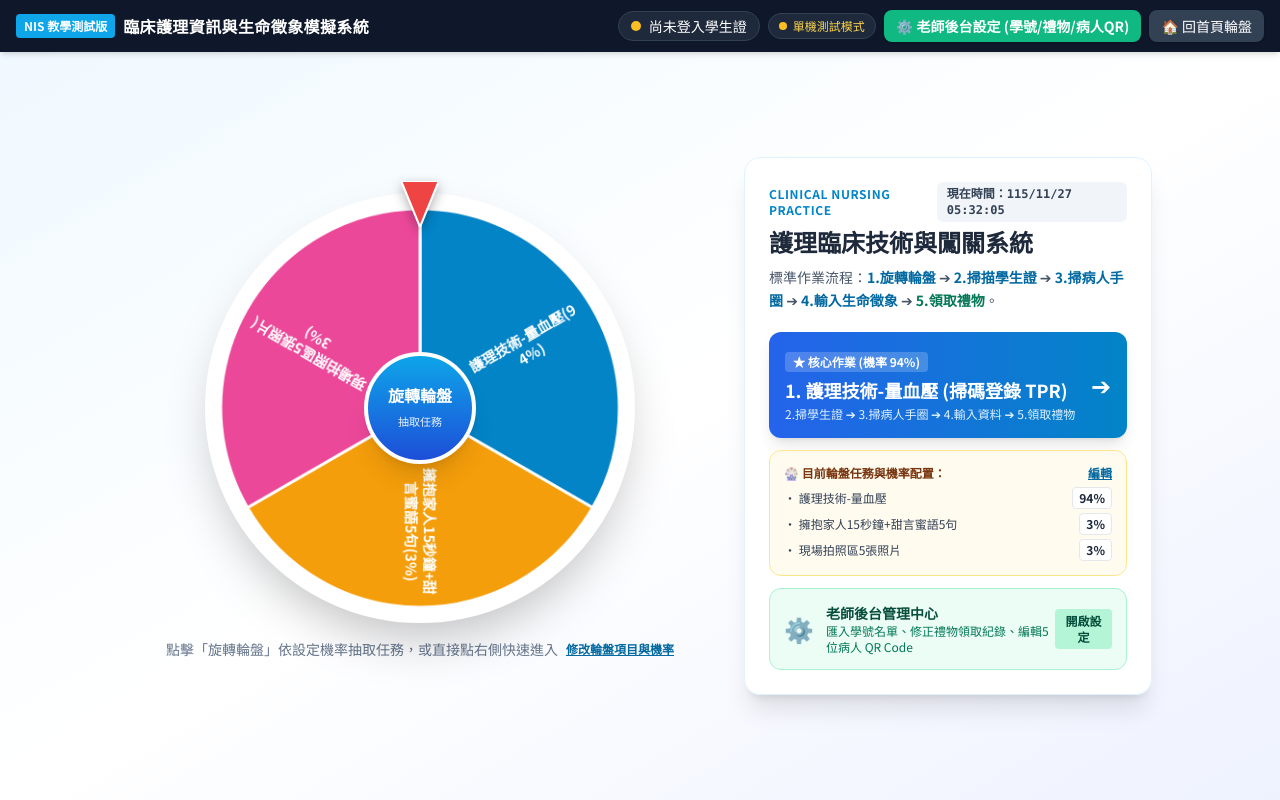
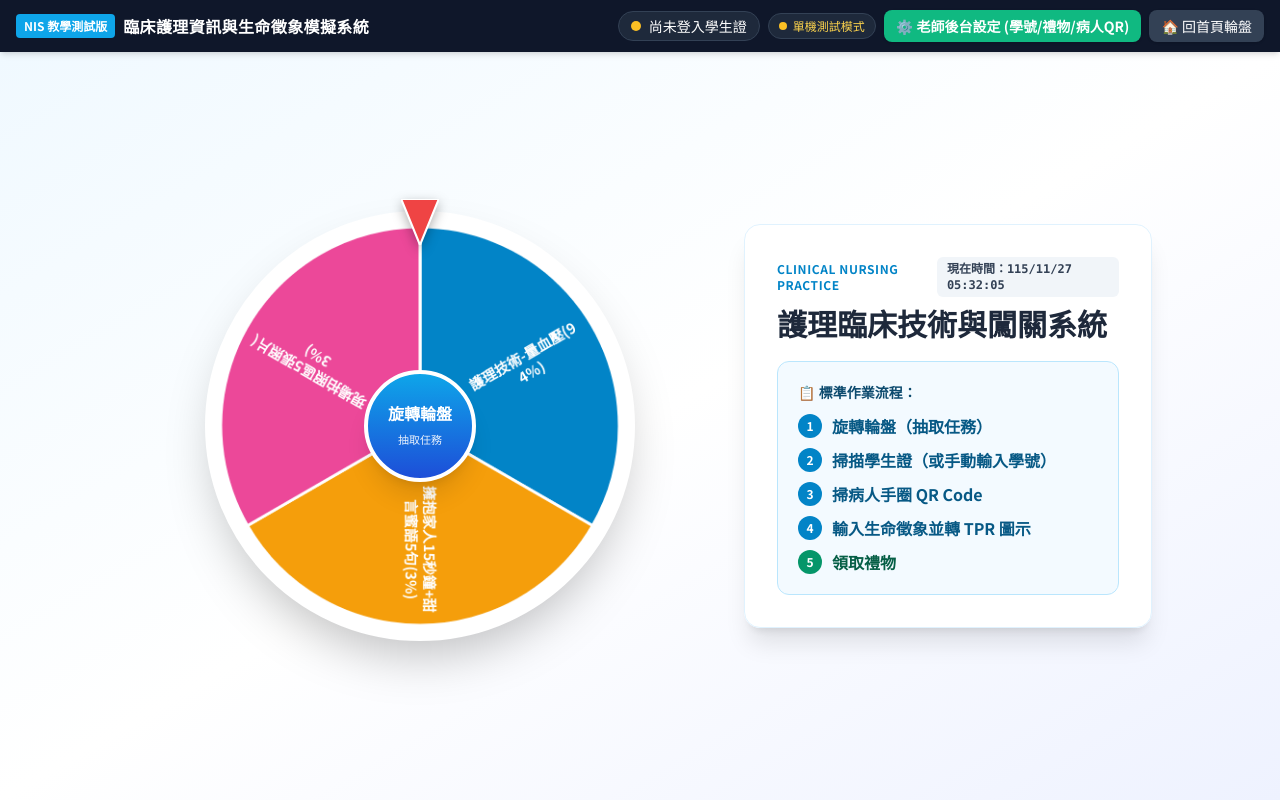
Before and after one commit to sjchen01-CHEN/nursing-tpr, a plain HTML site: page index.html in a window 1280 px wide. Drawn offline with nearby package versions, Linux system fonts and the light colour scheme.

Commit message:
Add files via upload

```diff
--- a/index.html
+++ b/index.html
@@ -121,55 +121,41 @@
                         <span class="text-[11px] font-normal opacity-90 mt-0.5">抽取任務</span>
                     </button>
                 </div>
-                <div class="mt-4 flex flex-wrap items-center justify-center gap-2">
-                    <p class="text-xs sm:text-sm text-slate-500">點擊「旋轉輪盤」依設定機率抽取任務，或直接點右側快速進入</p>
-                    <button onclick="openAdminModal('wheel')" class="text-xs text-sky-700 underline font-bold hover:text-sky-900">修改輪盤項目與機率</button>
-                </div>
             </div>
 
-            <!-- 右側：快速作業入口與目前設定說明 -->
-            <div class="lg:col-span-5 space-y-4">
-                <div class="bg-white/95 backdrop-blur rounded-2xl p-6 shadow-xl border border-sky-100">
-                    <div class="flex items-center justify-between mb-1">
+            <!-- 右側：僅保留標準作業流程 -->
+            <div class="lg:col-span-5">
+                <div class="bg-white/95 backdrop-blur rounded-2xl p-6 sm:p-8 shadow-xl border border-sky-100">
+                    <div class="flex items-center justify-between mb-2">
                         <span class="text-xs font-bold uppercase tracking-wider text-sky-600">Clinical Nursing Practice</span>
                         <span id="live-clock" class="text-xs font-mono bg-slate-100 text-slate-700 px-2.5 py-1 rounded-md font-bold"></span>
                     </div>
-                    <h2 class="text-2xl font-extrabold text-slate-800 mt-1">護理臨床技術與闖關系統</h2>
-                    <p class="text-sm text-slate-600 mt-2 leading-relaxed">
-                        標準作業流程：<span class="font-bold text-sky-700">1.旋轉輪盤</span> ➔ <span class="font-bold text-sky-700">2.掃描學生證</span> ➔ <span class="font-bold text-sky-700">3.掃病人手圈</span> ➔ <span class="font-bold text-sky-700">4.輸入生命徵象</span> ➔ <span class="font-bold text-emerald-700">5.領取禮物</span>。
-                    </p>
-
-                    <div class="mt-5 space-y-3">
-                        <!-- 主要功能入口 -->
-                        <button onclick="startNursingWorkflow()" class="w-full text-left p-4 rounded-xl bg-gradient-to-r from-blue-600 to-sky-600 hover:from-blue-700 hover:to-sky-700 active:scale-[0.99] text-white shadow-lg transition flex items-center justify-between group">
-                            <div>
-                                <div class="text-xs bg-white/20 inline-block px-2 py-0.5 rounded font-semibold mb-1">★ 核心作業 (機率 94%)</div>
-                                <div class="font-bold text-base sm:text-lg" id="home-main-task-title">1. 護理技術-量血壓 (掃碼登錄 TPR)</div>
-                                <div class="text-xs text-sky-100 mt-0.5">2.掃學生證 ➔ 3.掃病人手圈 ➔ 4.輸入資料 ➔ 5.領取禮物</div>
-                            </div>
-                            <span class="text-2xl group-hover:translate-x-1 transition">➔</span>
-                        </button>
-
-                        <!-- 輪盤其他獎項預覽 -->
-                        <div class="bg-amber-50/80 border border-amber-200 rounded-xl p-3.5 text-xs space-y-1.5">
-                            <div class="font-bold text-amber-900 flex items-center justify-between">
-                                <span>🎡 目前輪盤任務與機率配置：</span>
-                                <button onclick="openAdminModal('wheel')" class="text-sky-700 underline">編輯</button>
-                            </div>
-                            <ul id="home-wheel-summary" class="space-y-1 text-slate-700"></ul>
-                        </div>
-
-                        <!-- 老師後台快速入口 -->
-                        <button onclick="openAdminModal()" class="w-full p-3.5 rounded-xl bg-emerald-50 hover:bg-emerald-100 active:scale-[0.99] border border-emerald-200 text-emerald-900 transition flex items-center justify-between">
-                            <div class="flex items-center gap-3">
-                                <span class="text-2xl">⚙️</span>
-                                <div class="text-left">
-                                    <div class="font-bold text-sm">老師後台管理中心</div>
-                                    <div class="text-xs text-emerald-700">匯入學號名單、修正禮物領取紀錄、編輯5位病人 QR Code</div>
-                                </div>
-                            </div>
-                            <span class="text-xs font-bold bg-emerald-200/80 text-emerald-900 px-2.5 py-1 rounded">開啟設定</span>
-                        </button>
+                    <h2 class="text-2xl sm:text-3xl font-extrabold text-slate-800 mt-1">護理臨床技術與闖關系統</h2>
+
+                    <div class="mt-5 bg-sky-50/80 border border-sky-200 rounded-xl p-4 sm:p-5">
+                        <div class="text-sm font-extrabold text-sky-900 mb-3">📋 標準作業流程：</div>
+                        <ol class="space-y-2.5 text-sm sm:text-base font-bold text-slate-700">
+                            <li class="flex items-center gap-2.5">
+                                <span class="w-6 h-6 rounded-full bg-sky-600 text-white text-xs flex items-center justify-center shrink-0">1</span>
+                                <span class="text-sky-800">旋轉輪盤（抽取任務）</span>
+                            </li>
+                            <li class="flex items-center gap-2.5">
+                                <span class="w-6 h-6 rounded-full bg-sky-600 text-white text-xs flex items-center justify-center shrink-0">2</span>
+                                <span class="text-sky-800">掃描學生證（或手動輸入學號）</span>
+                            </li>
+                            <li class="flex items-center gap-2.5">
+                                <span class="w-6 h-6 rounded-full bg-sky-600 text-white text-xs flex items-center justify-center shrink-0">3</span>
+                                <span class="text-sky-800">掃病人手圈 QR Code</span>
+                            </li>
+                            <li class="flex items-center gap-2.5">
+                                <span class="w-6 h-6 rounded-full bg-sky-600 text-white text-xs flex items-center justify-center shrink-0">4</span>
+                                <span class="text-sky-800">輸入生命徵象並轉 TPR 圖示</span>
+                            </li>
+                            <li class="flex items-center gap-2.5">
+                                <span class="w-6 h-6 rounded-full bg-emerald-600 text-white text-xs flex items-center justify-center shrink-0">5</span>
+                                <span class="text-emerald-800">領取禮物</span>
+                            </li>
+                        </ol>
                     </div>
                 </div>
             </div>
```
